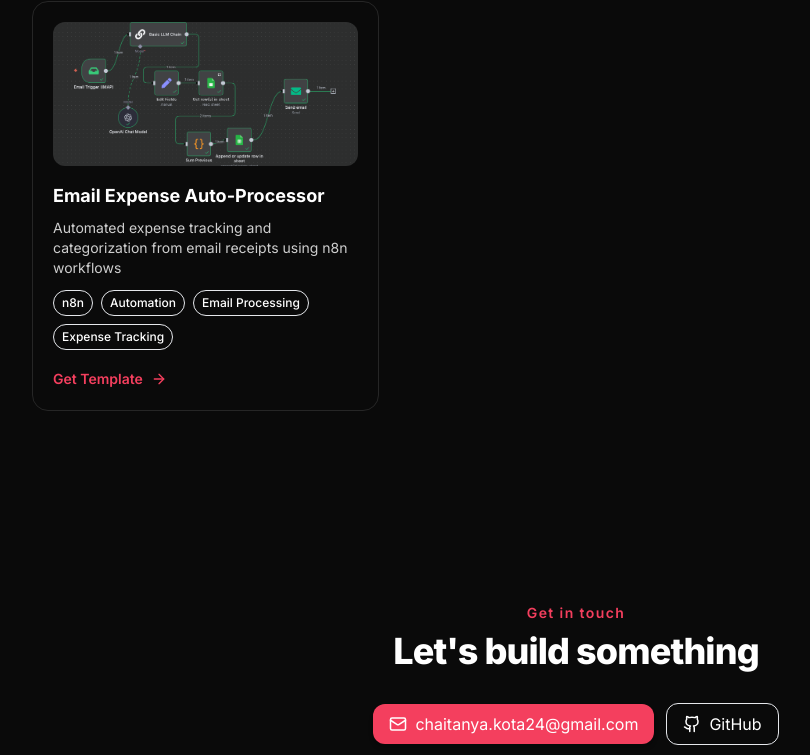
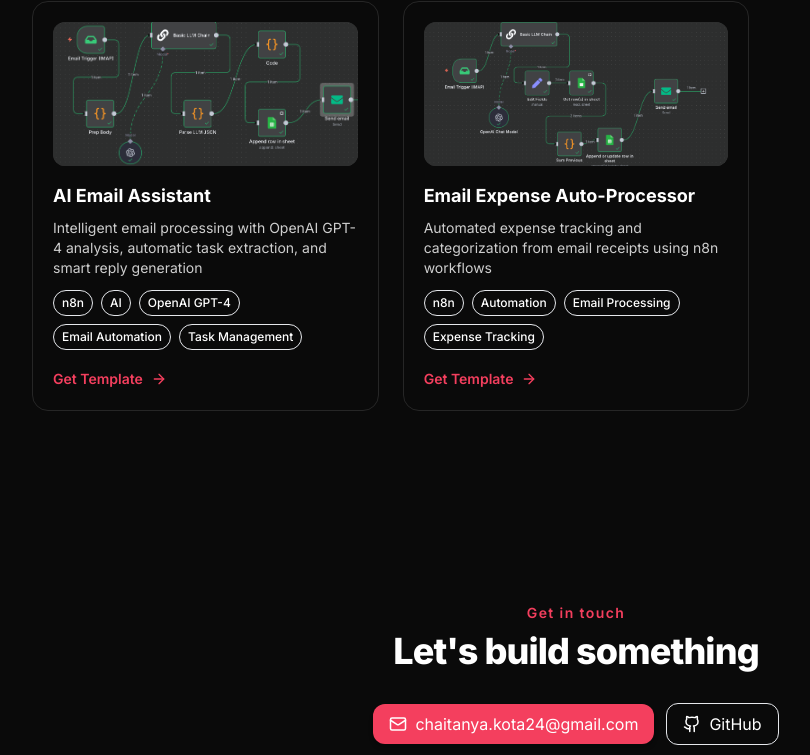
Before and after one commit to Chaitanyakota9/portfolio-website, a React (Vite) app: page / in a window 1280 px wide. Shown: the part 2759-3514 px from the top of the page, without its empty margins (64-874 px from the left). Built offline with nearby package versions, Linux system fonts and the light colour scheme.

Commit message:
Add AI Email Assistant workflow to portfolio
- Added AI Email Assistant to Smart Automations section
- Features: OpenAI GPT-4 analysis, task extraction, smart reply generation
- Uses email summarizer.png visualization
- Links to My workflow 3.json template

```diff
--- a/src/Portfolio.jsx
+++ b/src/Portfolio.jsx
@@ -6,6 +6,7 @@
 import licensePlateImage from '../license-plate.png';
 import hutaoBotImage from '../chatbot.jpg';
 import emailExpenseAutoImage from '../email expense auto.png';
+import emailSummarizerImage from '../email summarizer.png';
 
 // Quick utility components
 const Container = ({ children }) => (
@@ -62,6 +63,13 @@
   ];
 
   const automations = [
+    {
+      title: "AI Email Assistant",
+      description: "Intelligent email processing with OpenAI GPT-4 analysis, automatic task extraction, and smart reply generation",
+      tags: ["n8n", "AI", "OpenAI GPT-4", "Email Automation", "Task Management"],
+      image: emailSummarizerImage,
+      template: "My workflow 3.json",
+    },
     {
       title: "Email Expense Auto-Processor",
       description: "Automated expense tracking and categorization from email receipts using n8n workflows",
```
